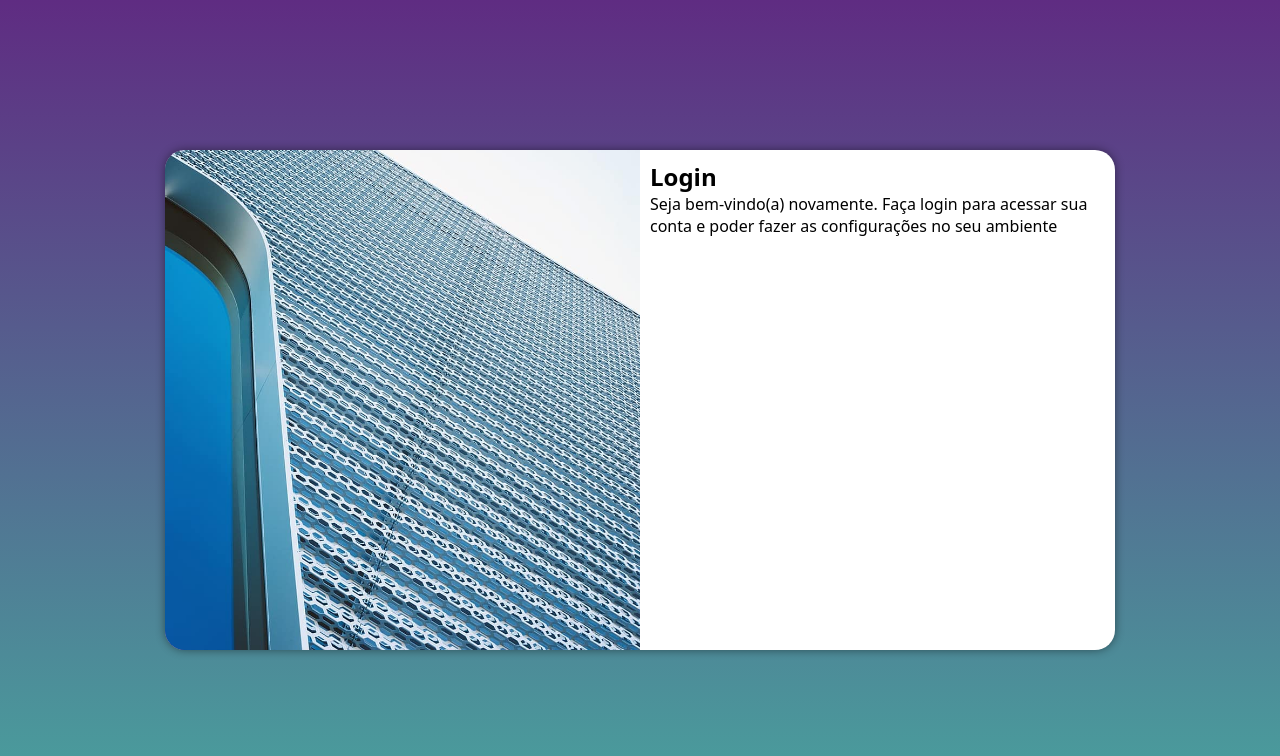
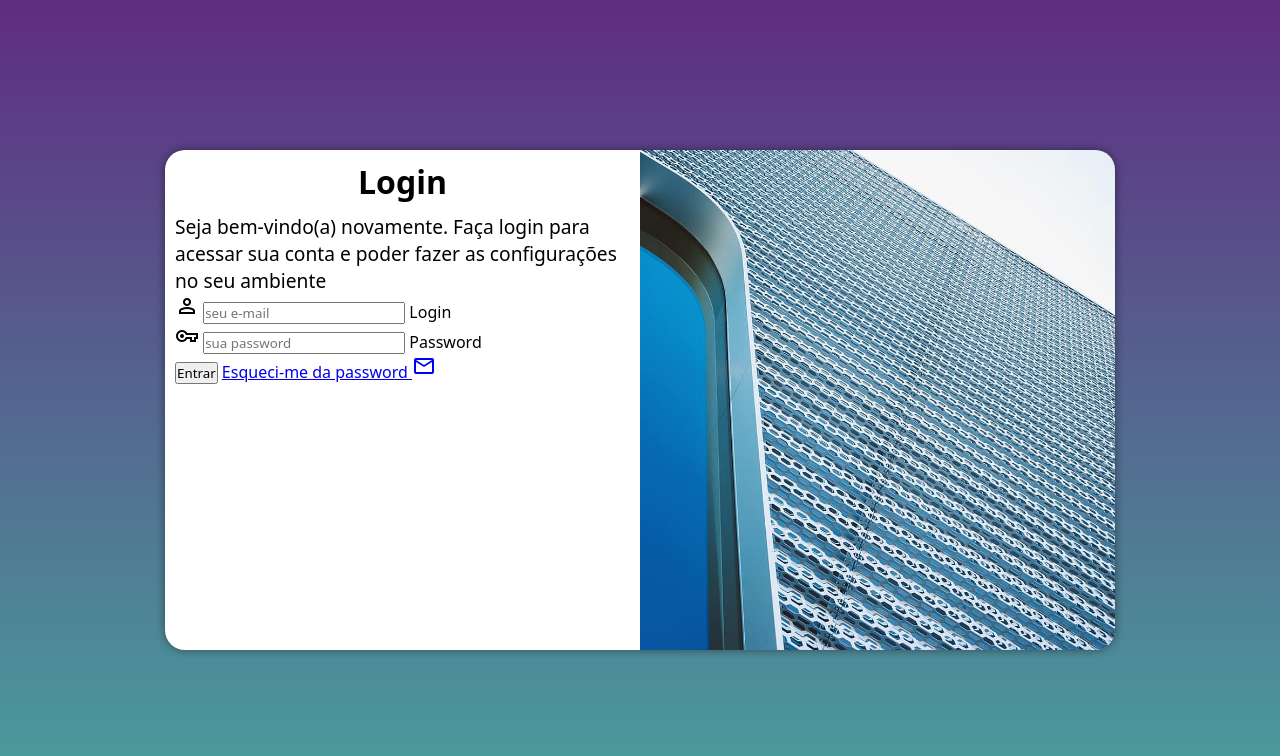
Before and after one commit to afonseca00/projeto-login, a plain HTML site: page index.html in a window 1280 px wide. Drawn offline with nearby package versions, Linux system fonts and the light colour scheme.

Commit message:
adicionei formulario

```diff
--- a/estilos/media-query.css
+++ b/estilos/media-query.css
@@ -40,13 +40,21 @@ Grandes ecrãs: acime 1200px
    }
 
    section#login > div#imagem {
-    float: left;
+    float: right;
     width: 50%;
     height: 100%;
    }
 
    section#login > div#formulario {
-    float: right;
+    float: left;
     width: 50%;
    }
+
+   div#formulario > h1 {
+    font-size: 2em;
 }
+
+   div#formulario > p {
+    font-size: 1.2em;
+}
+}
--- a/estilos/style.css
+++ b/estilos/style.css
@@ -54,3 +54,12 @@ section#login > div#formulario {
     display: block;
     padding: 10px;
 }
+
+div#formulario > h1 {
+    text-align: center;
+    margin-bottom: 10px;
+}
+
+div#formulario > p {
+    font-size: 0.8em;
+}
--- a/index.html
+++ b/index.html
@@ -4,6 +4,7 @@
     <meta charset="UTF-8">
     <meta name="viewport" content="width=device-width, initial-scale=1.0">
     <title>Login</title>
+    <link href="https://fonts.googleapis.com/css2?family=Material+Symbols+Outlined" rel="stylesheet" />
     <link rel="stylesheet" href="estilos/style.css">
     <link rel="stylesheet" href="estilos/media-query.css">
 </head>
@@ -16,8 +17,19 @@
             <div id="formulario">
                 <h1>Login</h1>
                 <p>Seja bem-vindo(a) novamente. Faça login para acessar sua conta e poder fazer as configurações no seu ambiente</p>
-                <form action="login.php" method="post">
-
+                <form action="login.php" method="post" autocomplete="on">
+                    <div class="campo">
+                        <i class="material-symbols-outlined">person</i>
+                        <input type="email" name="login" id="ilogin" placeholder="seu e-mail" autocomplete="email" required maxlength="30">
+                        <label for="ilogin">Login</label>
+                    </div>
+                    <div class="campo">
+                        <i class="material-symbols-outlined">vpn_key</i>
+                        <input type="password" name="pass" id="ipass" placeholder="sua password" autocomplete="current-password" required minlength="8" maxlength="20">
+                        <label for="ipass">Password</label>
+                    </div>
+                    <input type="submit" value="Entrar">
+                        <a href="esqueci.html">Esqueci-me da password <i class="material-symbols-outlined">mail</i></a>
                 </form>
             </div>
         </section>
```
